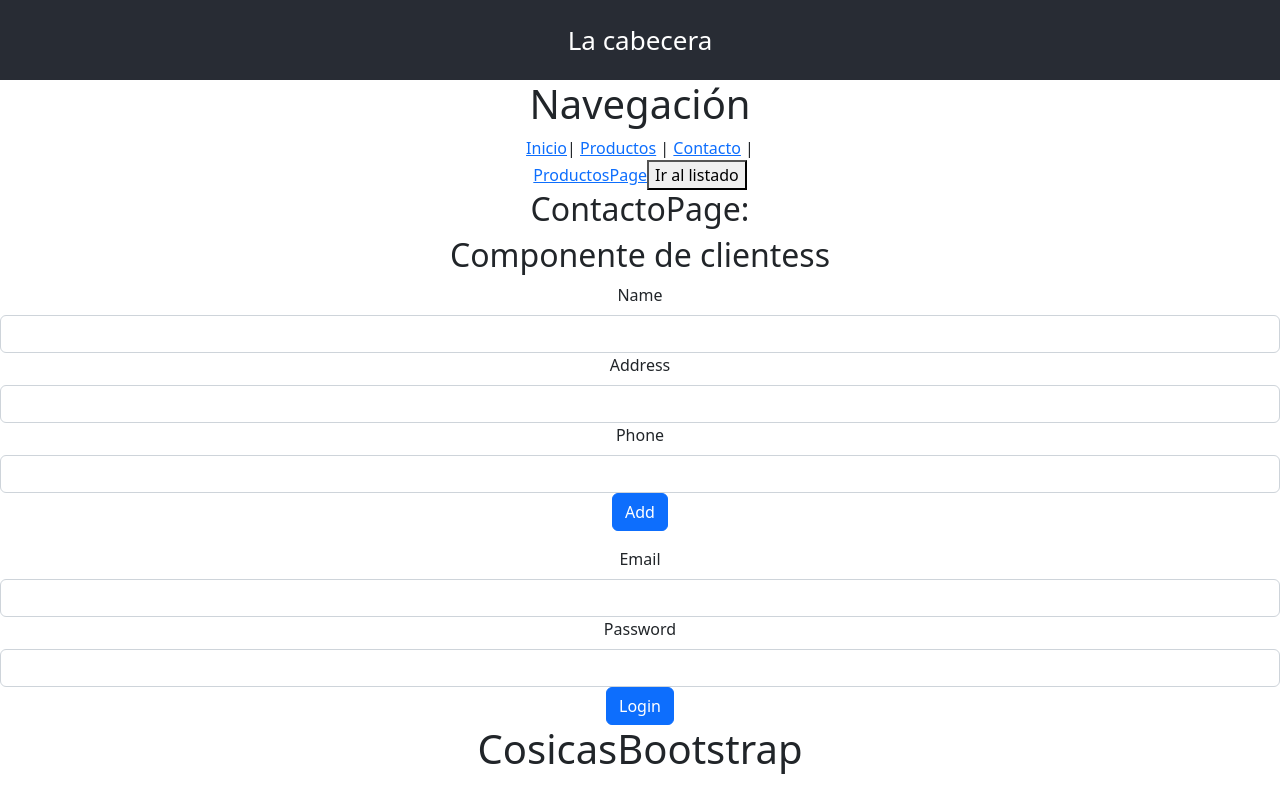
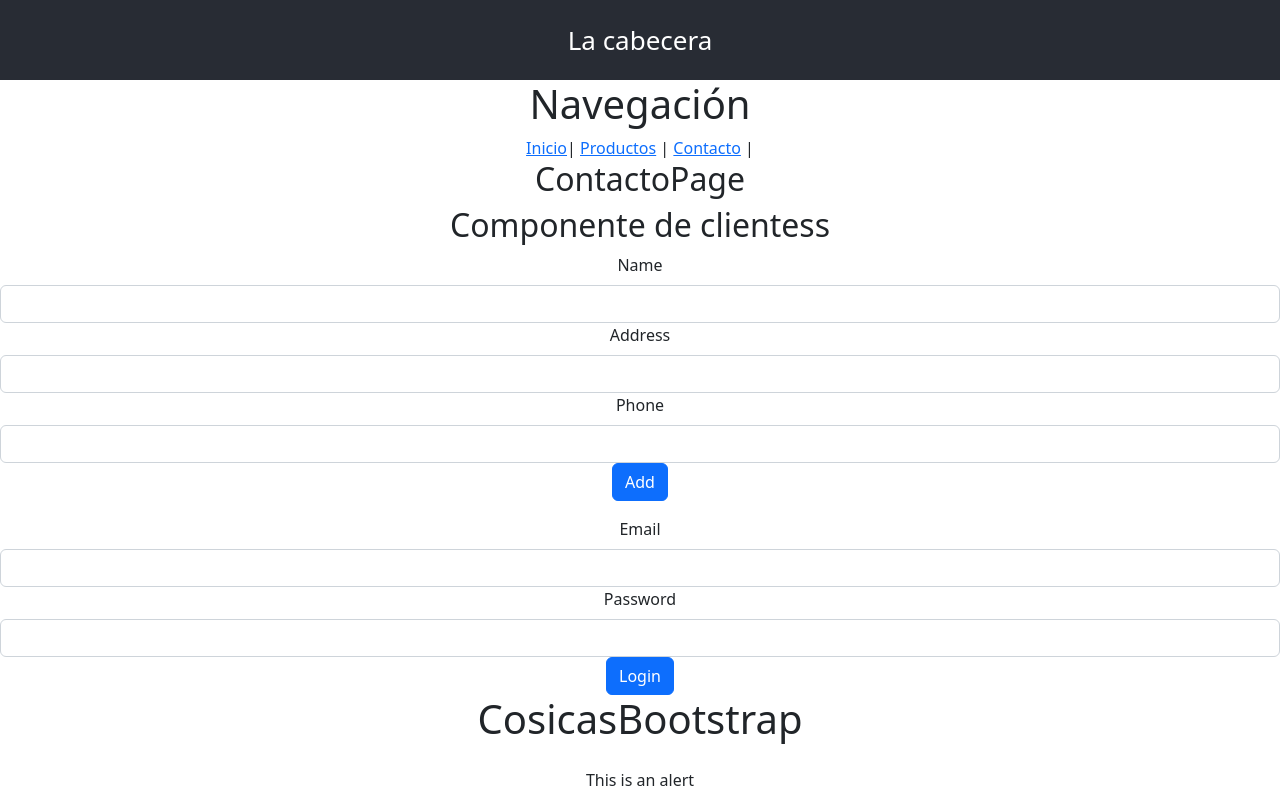
Before and after one commit to mtrinicc-code/myappts, a React (Create React App) app: page /contacto in a window 1280 px wide. Shown: the top 800 px of the page. Built offline with nearby package versions, Linux system fonts and the light colour scheme.

Commit message:
borrar morralla

```diff
--- a/src/components/navegacion/ContactoPage.tsx
+++ b/src/components/navegacion/ContactoPage.tsx
@@ -7,9 +7,7 @@ function ContactoPage() {
 
         return (
             <div id="ContactoPage">
-                <Link to="/listado">ProductosPage</Link>
-                <button onClick={() => { navigate("/listado"); }}>Ir al listado</button>
-                <h2>ContactoPage: {params.id}</h2>
+                <h2>ContactoPage </h2>
             </div>
         )
 }
```
